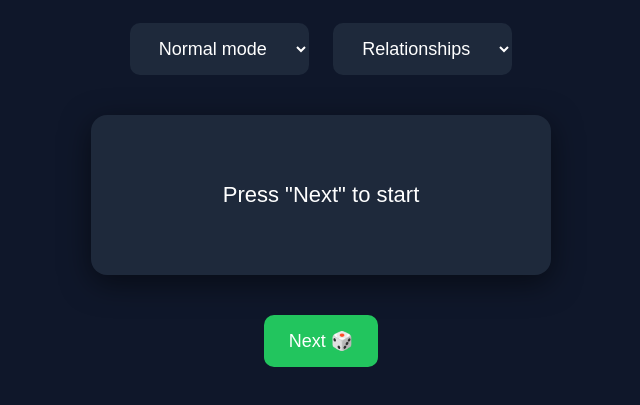
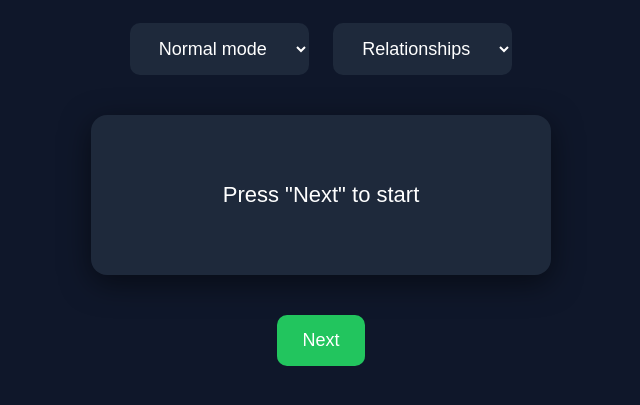
Before and after one commit to TamarAkiva/connect-app, a plain HTML site: page index.html in a window 1280 px wide. Shown: the part 149-554 px from the top of the page, without its empty margins (319-959 px from the left). Drawn offline with Linux system fonts and the light colour scheme.

Commit message:
Update index.html

```diff
--- a/index.html
+++ b/index.html
@@ -28,7 +28,7 @@
 Press "Next" to start
 </div>
 
-<button onclick="nextQuestion()">Next 🎲</button>
+<button onclick="nextQuestion()">Next</button>
 
 <script src="script.js"></script>
 </body>
```
